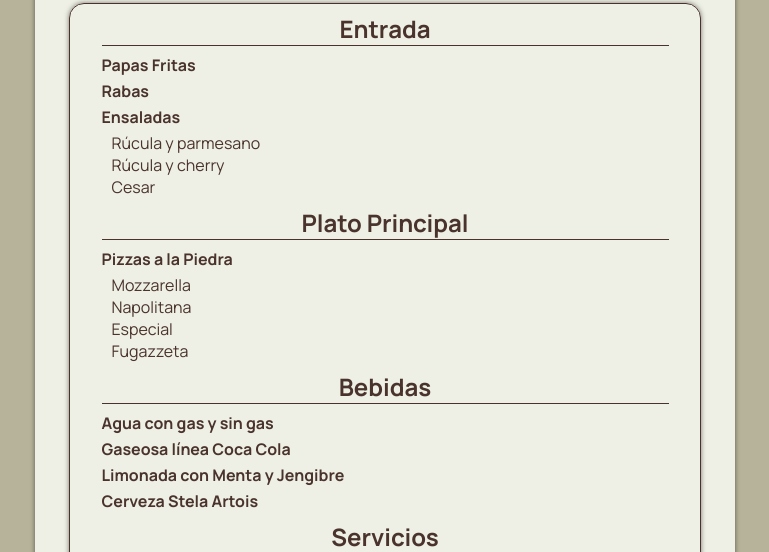
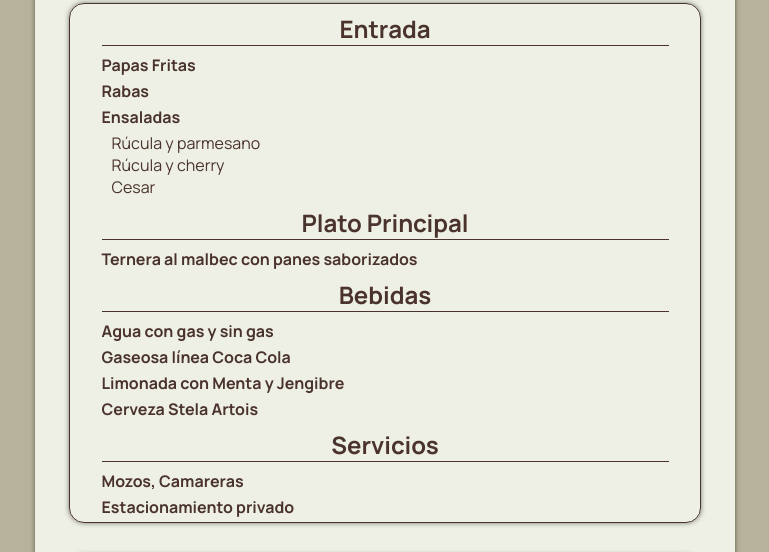
Before and after one commit to LaGaviotaEventos/Evento-014, a plain HTML site: page index.html in a window 1280 px wide. Shown: the part 241-793 px from the top of the page, without its empty margins (255-1024 px from the left). Drawn offline with nearby package versions, Linux system fonts and the light colour scheme.

Commit message:
Update index.html

```diff
--- a/index.html
+++ b/index.html
@@ -44,11 +44,7 @@
                 <li class="option">
                     <h2>Plato Principal</h2>
                     <ul>
-                        <li class="Nombre-plato">Pizzas a la Piedra</li>
-                        <li class="Variedad-plato">Mozzarella</li>
-                        <li class="Variedad-plato">Napolitana</li>
-                        <li class="Variedad-plato">Especial</li>
-                        <li class="Variedad-plato">Fugazzeta</li>
+                        <li class="Nombre-plato">Ternera al malbec con panes saborizados</li>
                     </ul>
                 </li>
                 <li class="option">
```
